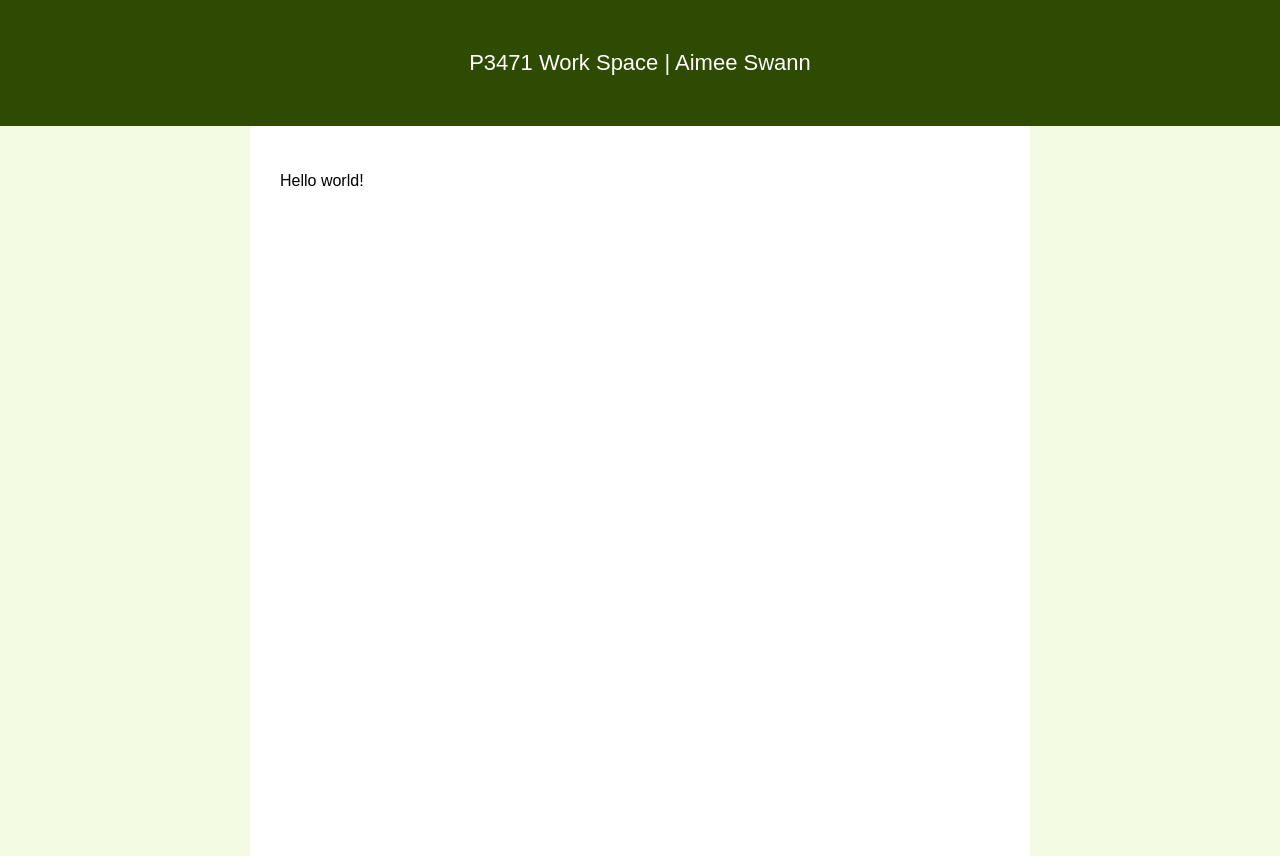
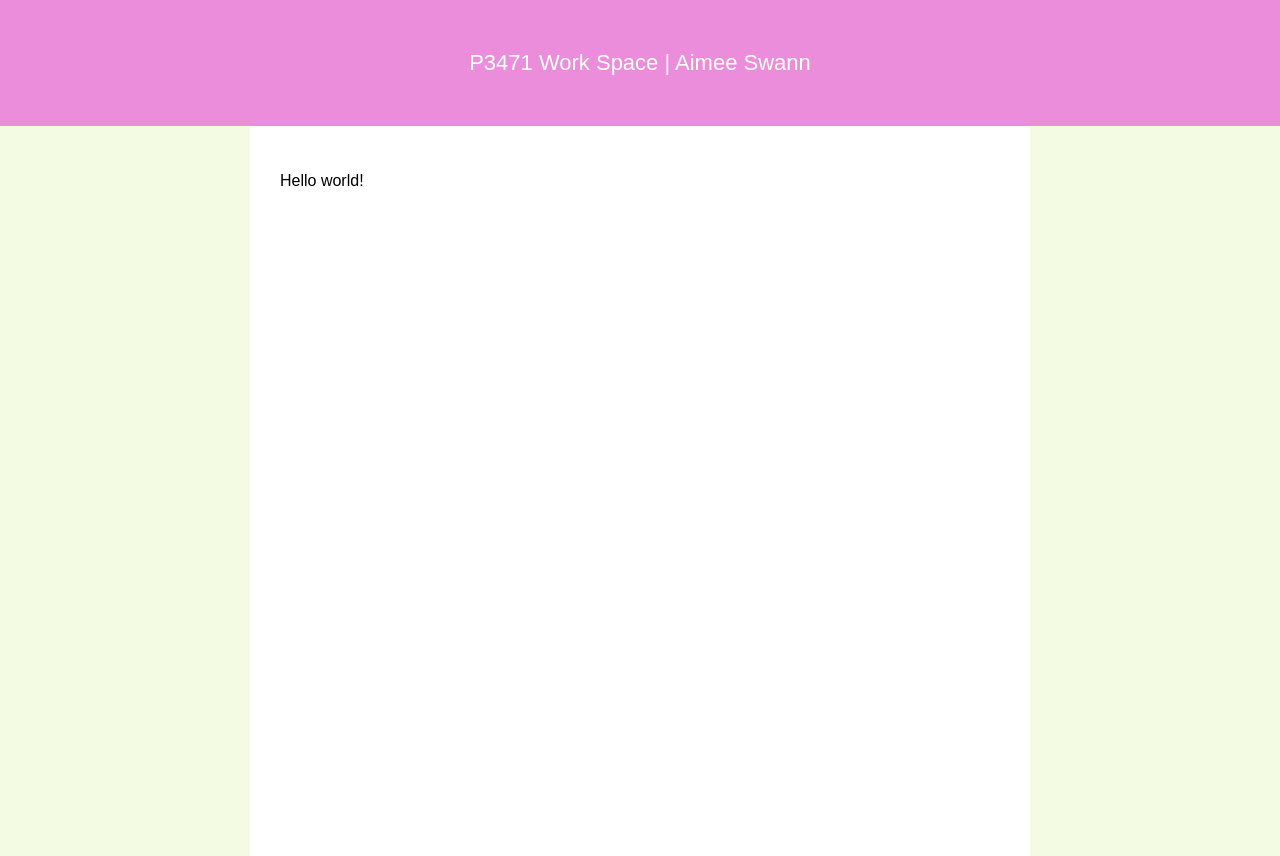
Before and after one commit to aimeeswann/aimeeswann, a plain HTML site: page index.html in a window 1280 px wide. Drawn offline with Linux system fonts and the light colour scheme.

Commit message:
Change top bar background color to #EB8DDB
Updated the background color of the top bar.

```diff
--- a/index.html
+++ b/index.html
@@ -13,7 +13,7 @@
 
   .top-bar {
     width: 100%;
-    background-color: #2f4a01; /* Adjsut as needed */
+    background-color: #EB8DDB; /* Adjsut as needed */
     color: #ffffff;            /* White background */
     padding: 50px;
     box-sizing: border-box;
```
